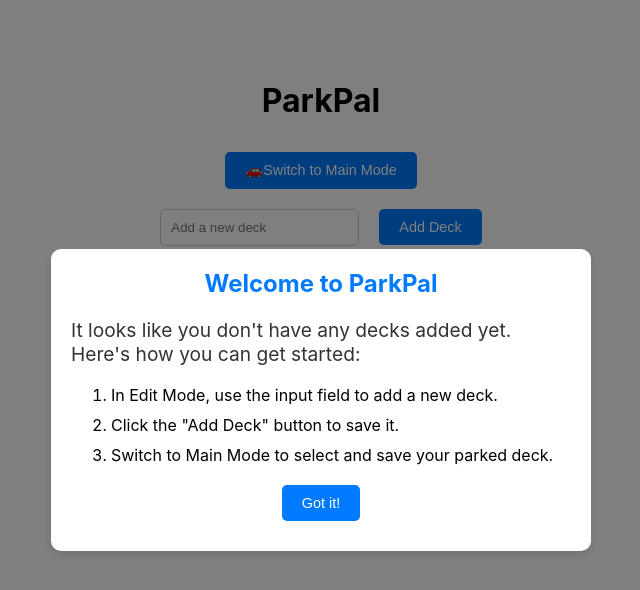
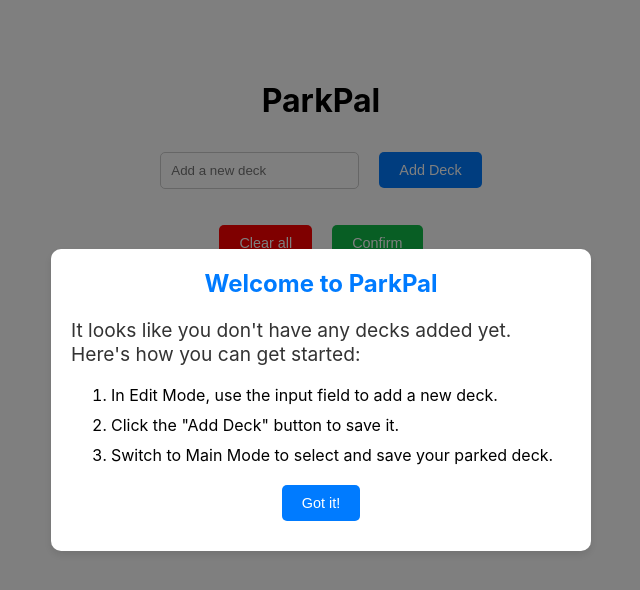
Before and after one commit to jaabberwocky/parkpal, a React (Create React App) app: page / in a window 1280 px wide. Shown: the top 590 px of the page, without its empty margins (319-959 px from the left). Built offline with nearby package versions, Linux system fonts and the light colour scheme.

Commit message:
Changes to editmode to include green confirm button

```diff
--- a/src/App.css
+++ b/src/App.css
@@ -48,6 +48,10 @@ button:active {
 
 button.clear-button {
   background-color: red;
+}
+
+button.confirm-button {
+  background-color: #10bc49;
 }
 
 ul {
--- a/src/App.js
+++ b/src/App.js
@@ -85,9 +85,9 @@ function App() {
     <div className="App">
       {showTutorial && <TutorialModal onClose={() => setShowTutorial(false)} />}
       <h1>ParkPal</h1>
-      <button onClick={toggleEditMode}>
-        {isEditMode ? "🚗Switch to Main Mode" : "⚙️Switch to Edit Mode"}
-      </button>
+      {!isEditMode && (
+        <button onClick={toggleEditMode}>⚙️ Switch to Edit Mode</button>
+      )}
       {isEditMode ? (
         <div>
           <div>
@@ -122,6 +122,9 @@ function App() {
           <button onClick={clearAllDecks} className="clear-button">
             Clear all
           </button>
+          <button onClick={toggleEditMode} className="confirm-button">
+            Confirm
+          </button>
         </div>
       ) : (
         <div>
```
